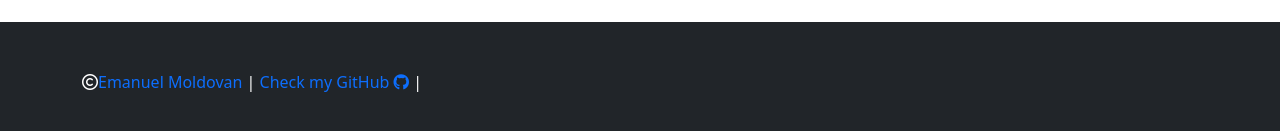
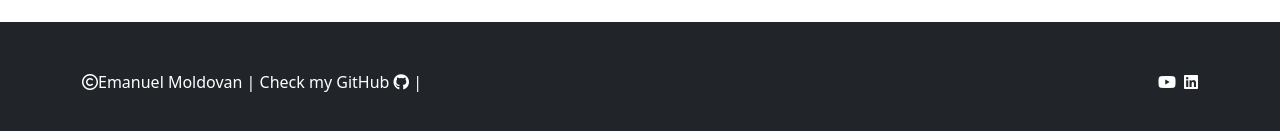
Before and after one commit to emamoldo/vite-boolfolio, a Vue app: page / in a window 1280 px wide. Shown: the part 695-826 px from the top of the page. Built offline with nearby package versions, Linux system fonts and the light colour scheme; no server answers.

Commit message:
Add more layouts adjustaments

```diff
--- a/src/App.vue
+++ b/src/App.vue
@@ -55,7 +55,7 @@ export default {
 
 <template>
   <header class="bg-dark text-white py-3">
-    <div class="container py-2 d-flex justify-content-between ">
+    <div class="container py-2 d-flex justify-content-between">
       <div class="logo">
         <img src="./assets/img/Logo.png" alt="">
       </div>
@@ -93,11 +93,21 @@ export default {
   </main>
 
   <footer class="py-5 bg-dark text-white">
-    <section class="container">
-      <i class="fa-regular fa-copyright"></i>
-      <a class="text-decoration-none" href="linkedin link here">Emanuel Moldovan</a> |
-      <a class="text-decoration-none" href="https://github.com/emamoldo">Check my GitHub <i
-          class="fa-brands fa-github"></i></a> |
+    <section class="container d-flex justify-content-between">
+      <section class="">
+        <i class="fa-regular fa-copyright"></i>
+        <a class="text-decoration-none" href="linkedin link here">Emanuel Moldovan</a> |
+        <a class="text-decoration-none" href="https://github.com/emamoldo">Check my GitHub <i
+            class="fa-brands fa-github"></i></a> |
+      </section>
+      <div class="d-flex gap-2">
+        <a href="#">
+          <i class="fab fa-youtube"></i>
+        </a>
+        <a href="#">
+          <i class="fab fa-linkedin"></i>
+        </a>
+      </div>
     </section>
   </footer>
 
--- a/src/style.css
+++ b/src/style.css
@@ -6,7 +6,12 @@ header {
     }
 }
 
-
 main {
     min-height: 77.4vh;
 }
+
+footer {
+    a {
+        color: white;
+    }
+}
```
